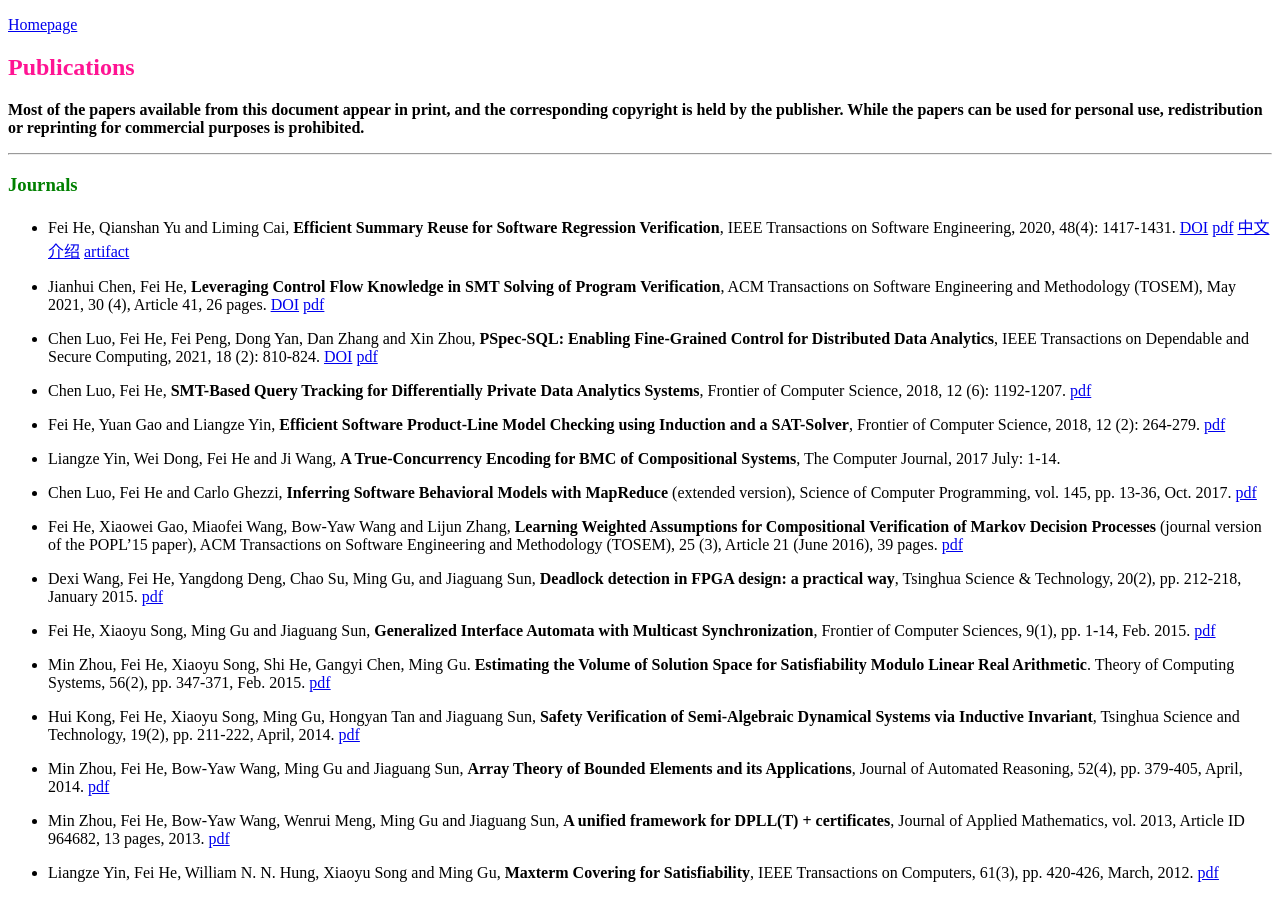
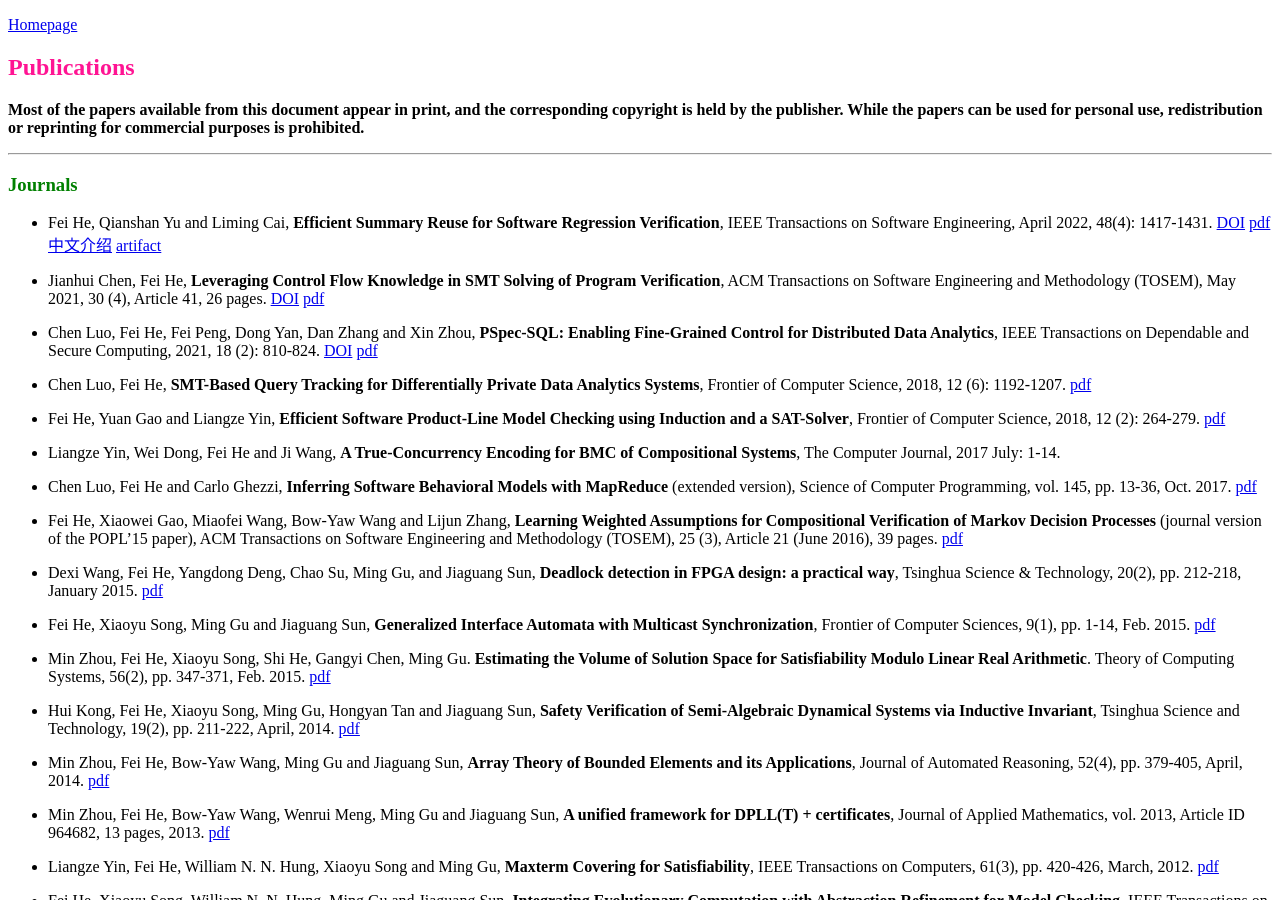
Before and after one commit to feihe/feihe.github.io, a Jekyll site: the page built from publications.md, in a window 1280 px wide and 900 px high. Built offline with Jekyll 4.4.1, drawn with Linux system fonts in a browser that asks for light colours; nearby versions of some CDN libraries.

Commit message:
files renamed

```diff
--- a/publications.md
+++ b/publications.md
@@ -13,9 +13,9 @@
 
 ### <font color=green>Journals</font>
 
-- Fei He, Qianshan Yu and Liming Cai, **Efficient Summary Reuse for Software Regression Verification**, IEEE Transactions on Software Engineering, 2020, 48(4): 1417-1431. [DOI](https://doi.org/10.1109/TSE.2020.3021477) [pdf](./materials/tse20.pdf) [中文介绍](./materials/tse20.html) [artifact](https://thufv.github.io/research/tse20-artifact)
+- Fei He, Qianshan Yu and Liming Cai, **Efficient Summary Reuse for Software Regression Verification**, IEEE Transactions on Software Engineering, April 2022, 48(4): 1417-1431. [DOI](https://doi.org/10.1109/TSE.2020.3021477) [pdf](./materials/tse22.pdf) [中文介绍](./materials/tse20.html) [artifact](https://thufv.github.io/research/tse20-artifact)
 
-- Jianhui Chen, Fei He, **Leveraging Control Flow Knowledge in SMT Solving of Program Verification**, ACM Transactions on Software Engineering and Methodology (TOSEM), May 2021, 30 (4), Article 41, 26 pages. [DOI](https://doi.org/10.1145/3446211) [pdf](./materials/tosem20.pdf)
+- Jianhui Chen, Fei He, **Leveraging Control Flow Knowledge in SMT Solving of Program Verification**, ACM Transactions on Software Engineering and Methodology (TOSEM), May 2021, 30 (4), Article 41, 26 pages. [DOI](https://doi.org/10.1145/3446211) [pdf](./materials/tosem21.pdf)
 
 - Chen Luo, Fei He, Fei Peng, Dong Yan, Dan Zhang and Xin Zhou, **PSpec-SQL: Enabling Fine-Grained Control for Distributed Data Analytics**, IEEE Transactions on Dependable and Secure Computing, 2021, 18 (2): 810-824. [DOI](https://10.1109/TDSC.2019.2914209) [pdf](./materials/tdsc19.pdf)
 
```
Also changed, not shown: 3 other files.
